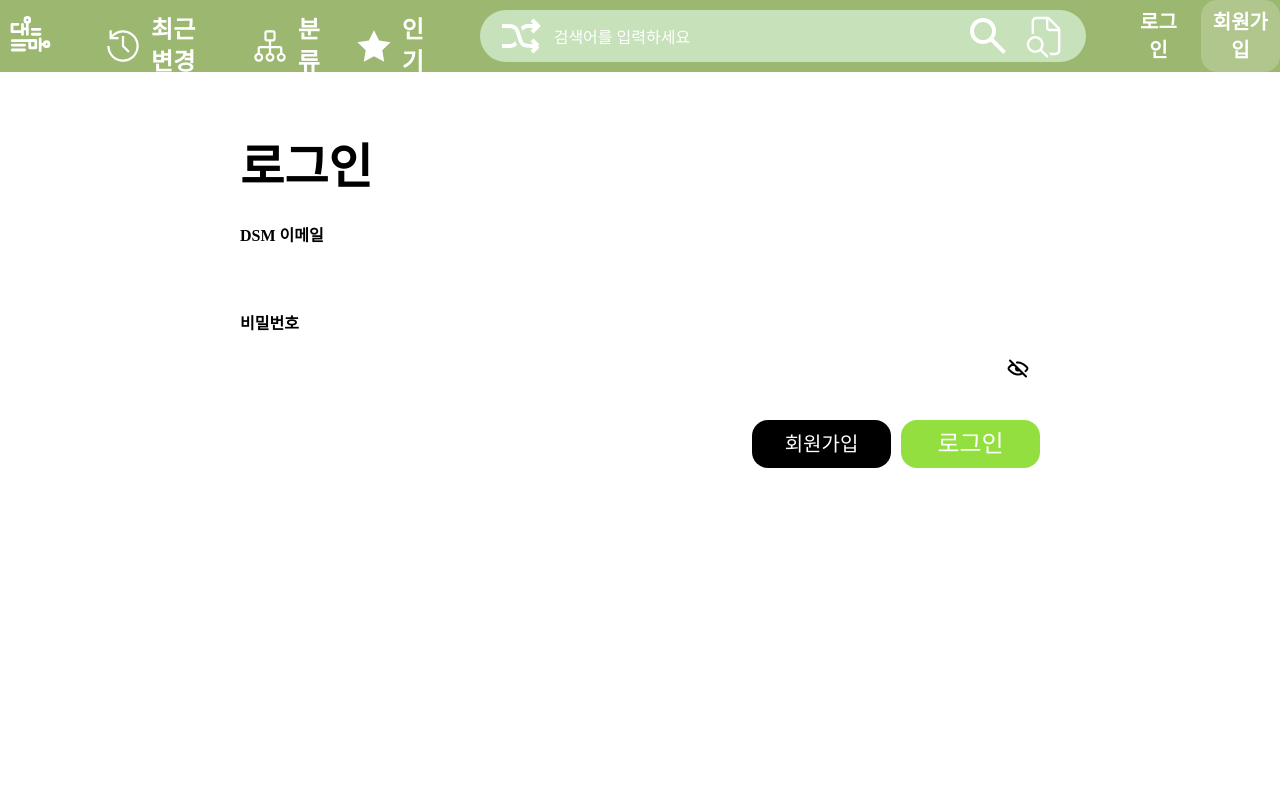
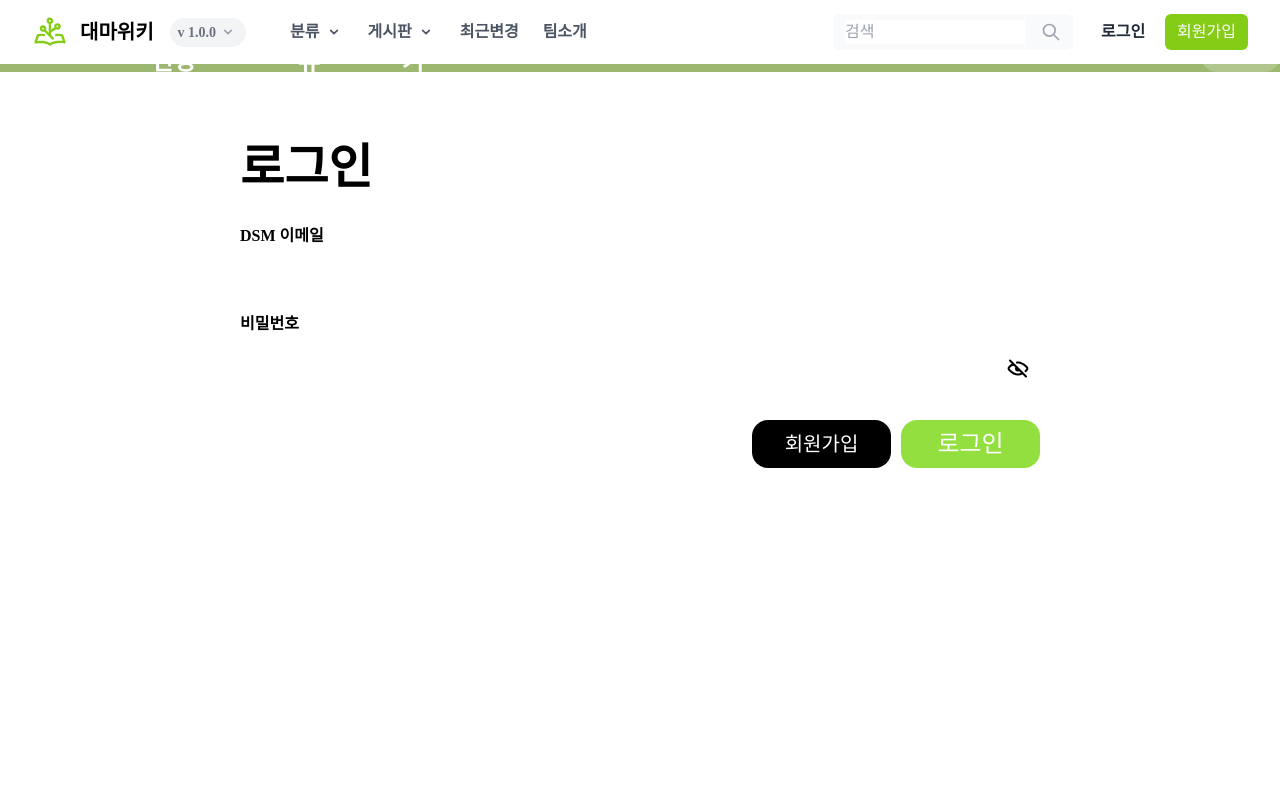
Before and after one commit to Daemawiki/Claudia, a Next.js app: page /login in a window 1280 px wide. Shown: the top 800 px of the page. Built offline with nearby package versions, Linux system fonts and the light colour scheme.

Commit message:
ADD :: 헤더 퍼블리싱

```diff
--- a/src/app/layout.tsx
+++ b/src/app/layout.tsx
@@ -3,6 +3,7 @@ import { Noto_Sans_KR } from "next/font/google";
 import "./globals.css";
 import ReactQueryProvider from "./ReactQueryProvider";
 import StoreProvider from "./StoreProvider";
+import Header2 from "@/components/header/Header2";
 
 const sans = Noto_Sans_KR({ subsets: ["latin"] });
 
@@ -20,7 +21,10 @@ export default function RootLayout({
     <html lang="en">
       <body className={sans.className}>
         <StoreProvider>
-          <ReactQueryProvider>{children}</ReactQueryProvider>
+          <ReactQueryProvider>
+            <Header2 />
+            {children}
+          </ReactQueryProvider>
         </StoreProvider>
       </body>
     </html>
--- a/src/components/header/Header2.tsx
+++ b/src/components/header/Header2.tsx
@@ -18,7 +18,7 @@ const Nav = ({ text = "", visible = false, array = [] as string[] }) => {
             size={20}
             className={`text-gray-600 group-hover:text-lime-500 ml-1 group-hover:rotate-180 transition ease-in-out`}
           />
-          <ul className="flex flex-col group-hover:left-0 absolute top-10 rounded-b-lg -left-[9999px] w-[100px] shadow-lg bg-white">
+          <ul className="flex flex-col group-hover:left-0 absolute top-10 rounded-lg -left-[9999px] w-[100px] shadow-lg bg-white overflow-hidden">
             {array.map((i, j) => (
               <li
                 key={j}
@@ -43,16 +43,18 @@ function Header2() {
   ];
 
   return (
-    <div className="fixed top-0 w-full px-[32px] flex bg-white justify-center h-[64px] border-b border-gray-200">
+    <div className="fixed top-0 w-full px-[32px] flex bg-white justify-center h-[64px] border-b border-gray-200 z-50">
       <div className="flex w-full max-w-[1400px] items-center justify-between py-3">
         <div className="flex items-center gap-9">
           <div className="flex items-center gap-4">
+            <Link href={"/"}>
               <div className="flex gap-3 items-center">
                 <Logo size={36} className="text-lime-500" />
                 <p className="text-[20px] font-semibold whitespace-nowrap">
                   대마위키
                 </p>
               </div>
+            </Link>
             <div className="flex rounded-full px-2 py-1 bg-gray-100 group items-center gap-0.5">
               <p className="font-semibold text-[14px] text-gray-500">v 1.0.0</p>
               <Arrow_Down
```
Lines whose indentation alone changed are shown as unchanged.
